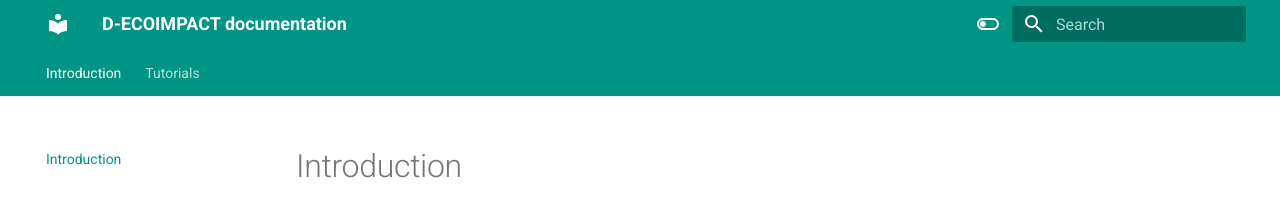
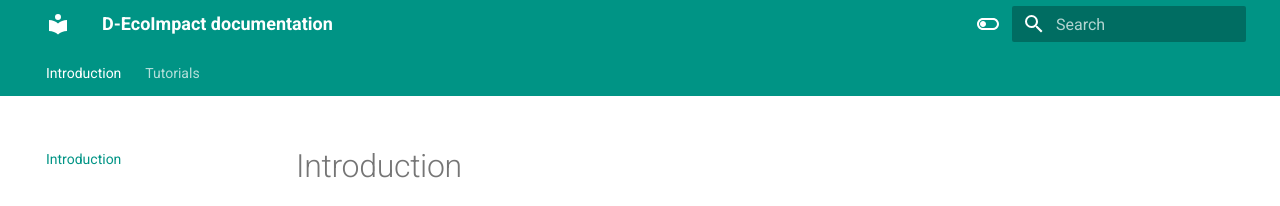
Before and after one commit to Deltares/D-EcoImpact, an MkDocs documentation site: the page built from docs/home.md, in a window 1280 px wide. Shown: the top 206 px of the page. Built offline with MkDocs 1.6.1 and Material for MkDocs 9.7.7, drawn with Linux system fonts in a browser that asks for light colours.

Commit message:
feat [dei-77]: Fix title of docs

```diff
--- a/mkdocs.yml
+++ b/mkdocs.yml
@@ -1,4 +1,4 @@
-site_name: D-ECOIMPACT documentation
+site_name: D-EcoImpact documentation
 theme:
   name: material
   features:
```
